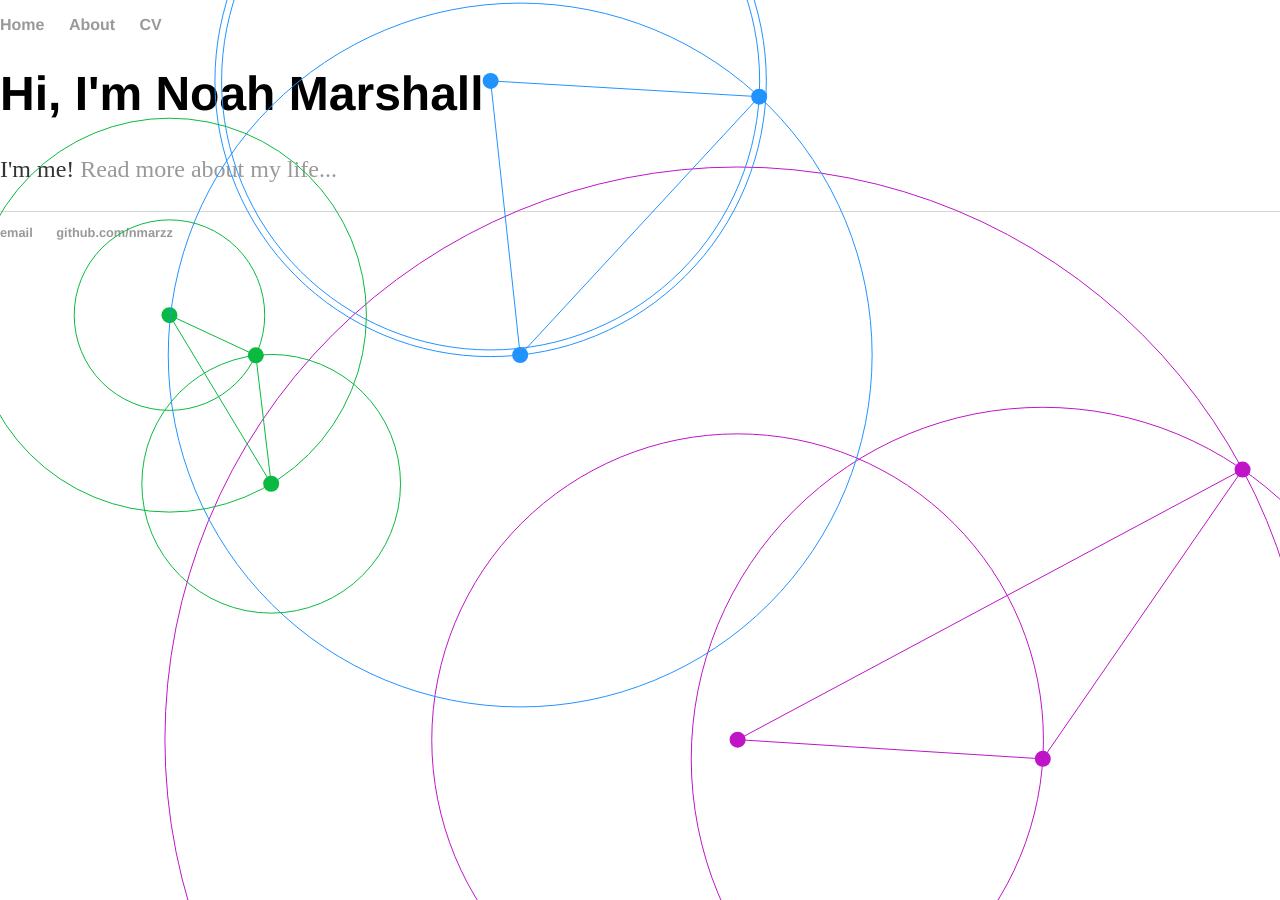
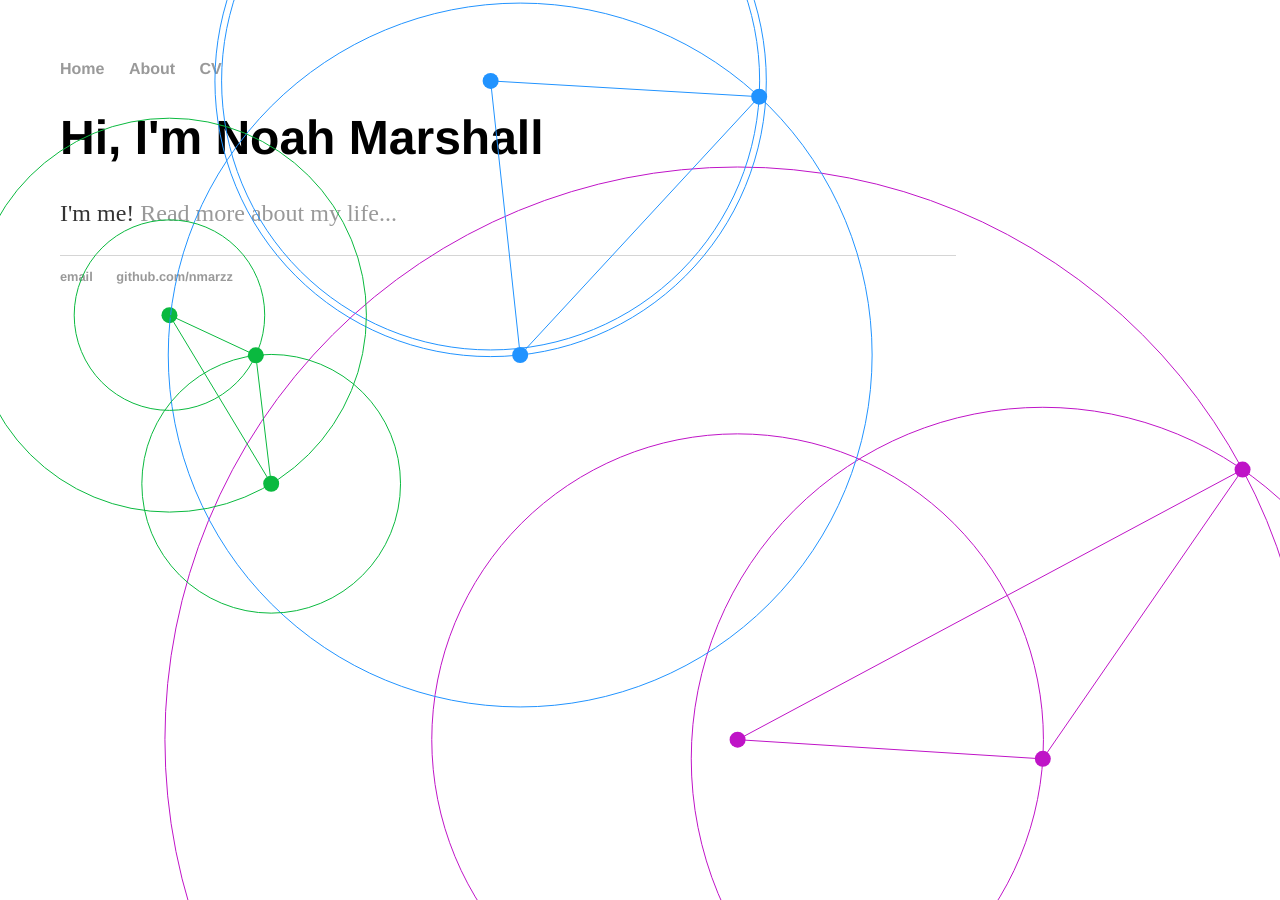
Before and after one commit to nmarzz/nmarzz.github.io, a Jekyll site: the page built from index.html, in a window 1280 px wide. Built offline with Jekyll 4.4.1, drawn with Linux system fonts in a browser that asks for light colours.

Commit message:
updates to index

```diff
--- a/css/main.css
+++ b/css/main.css
@@ -1,7 +1,7 @@
 body {
-    width: 100%;
+    width: 70%;
     height: 100%;
-    margin: 0px;
+    margin: 60px;
     border: 0;
     overflow: hidden; /*  Disable scrollbars */
     display: block;  /* No floating content on sides */
```
